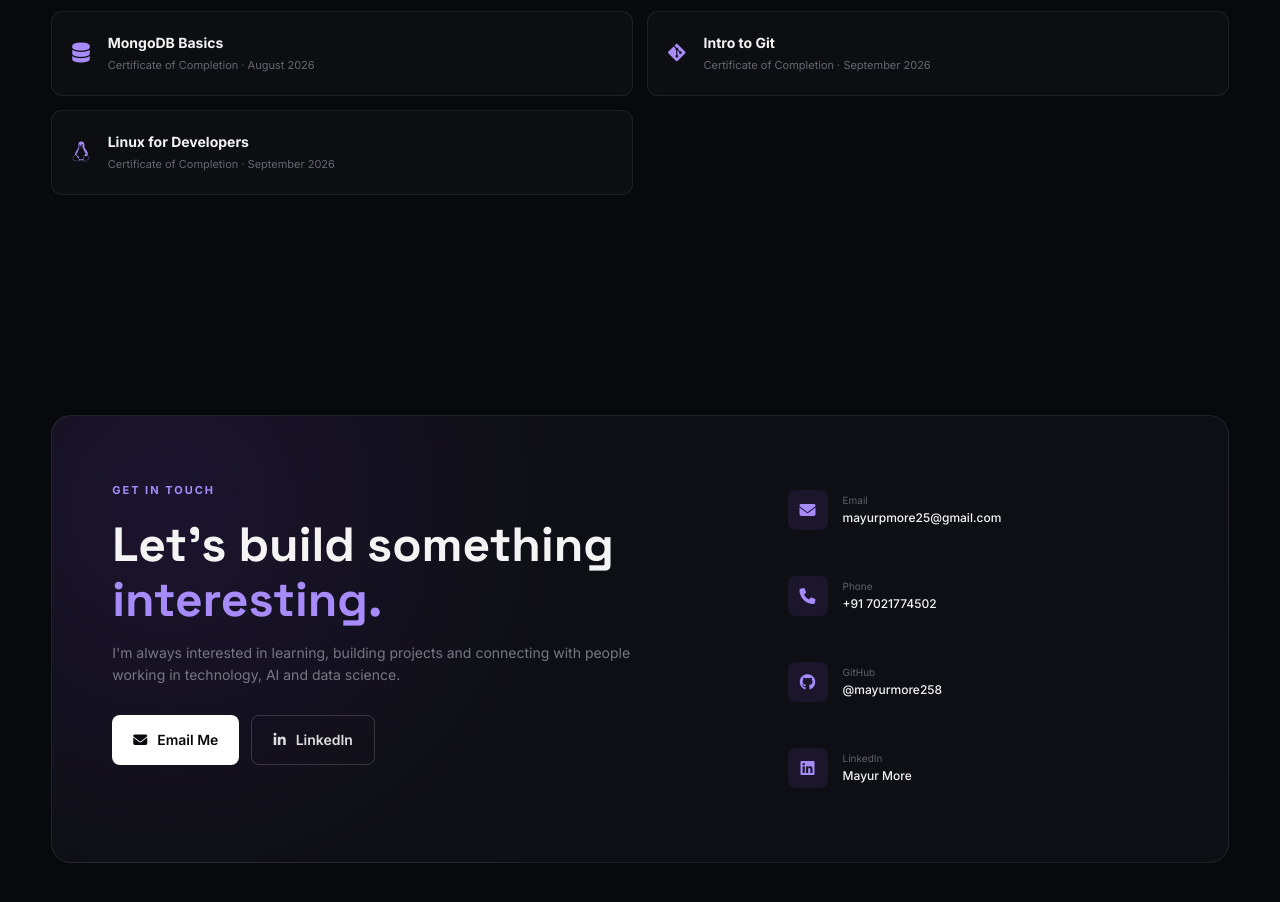
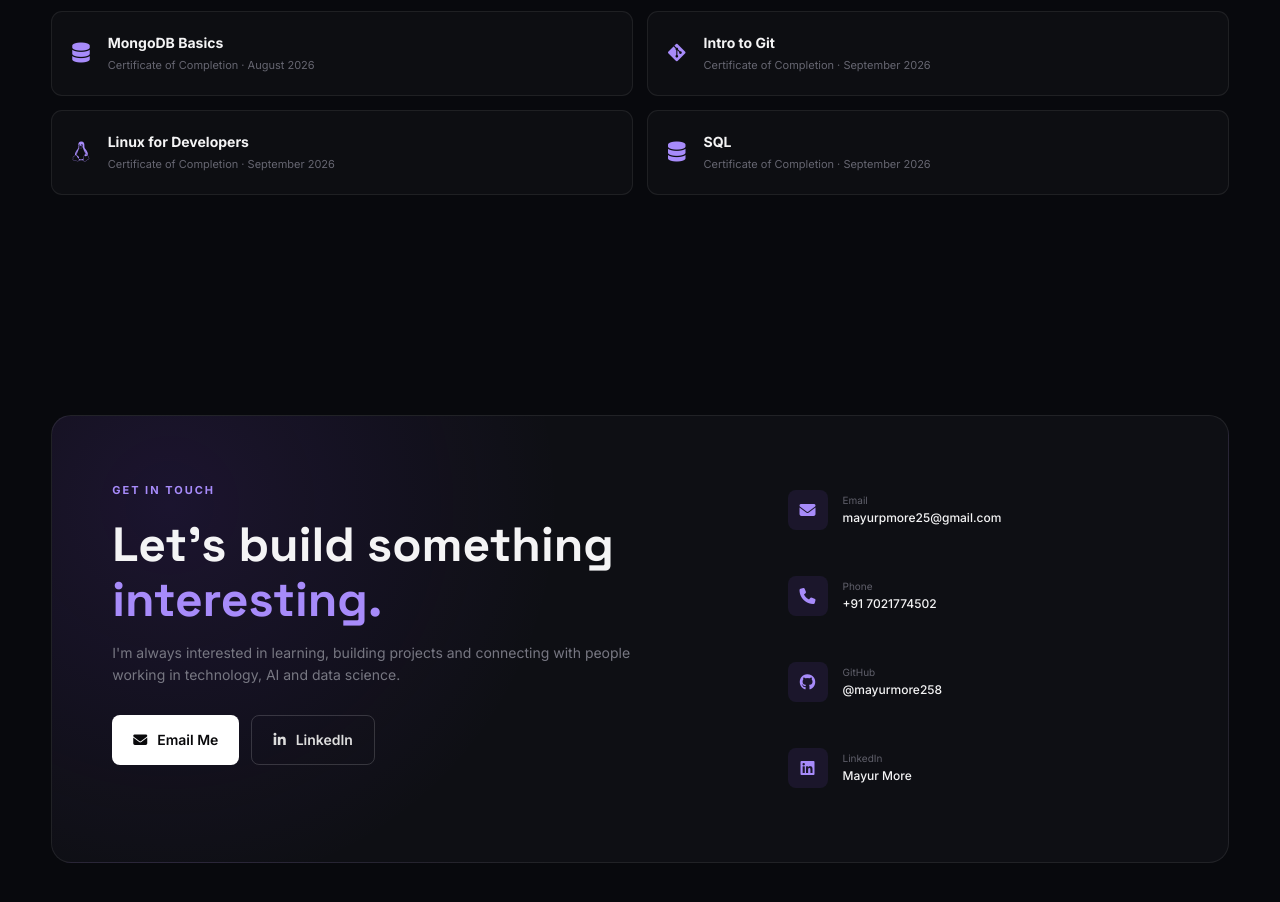
Before and after one commit to mayurmore258/mayurmore-portfolio-website, a plain HTML site: page index.html in a window 1280 px wide. Shown: the part 3906-4808 px from the top of the page. Drawn offline with Linux system fonts and the light colour scheme.

Commit message:
Add a certification

```diff
--- a/index.html
+++ b/index.html
@@ -640,6 +640,14 @@
             </div>
         </div>
 
+        <div class="cert-card">
+            <i class="fa-solid fa-database"></i>
+            <div>
+                <h3>SQL</h3>
+                <p>Certificate of Completion · September 2026</p>
+            </div>
+        </div>
+
     </div>
 
 </section>
```
